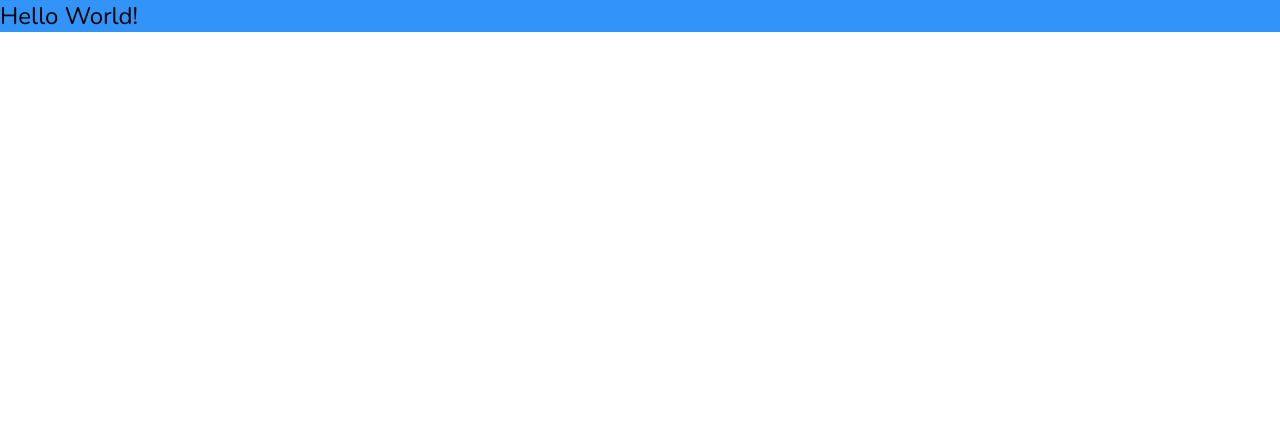
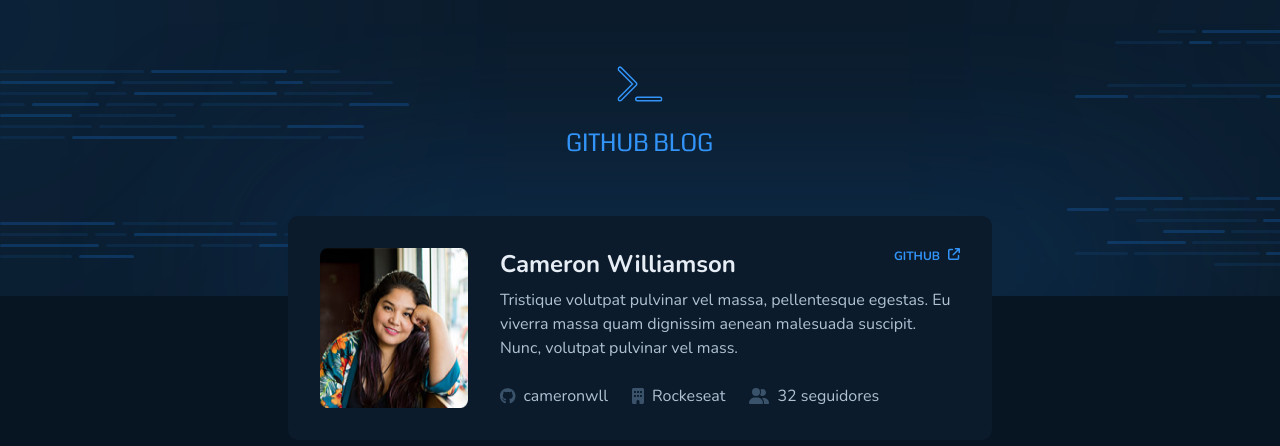
Before and after one commit to guilhermematos13/github-blog, a React (Vite) app: page / in a window 1280 px wide. Shown: the top 446 px of the page. Built offline with nearby package versions, Linux system fonts and the light colour scheme.

Commit message:
feat: create profile component

```diff
--- a/index.html
+++ b/index.html
@@ -12,7 +12,7 @@
     />
     <title>Vite + React + TS</title>
   </head>
-  <body>
+  <body class="bg-base-background">
     <div id="root"></div>
     <script type="module" src="/src/main.tsx"></script>
   </body>
--- a/package.json
+++ b/package.json
@@ -10,6 +10,10 @@
     "preview": "vite preview"
   },
   "dependencies": {
+    "@fortawesome/fontawesome-svg-core": "^6.4.0",
+    "@fortawesome/free-brands-svg-icons": "^6.4.0",
+    "@fortawesome/free-solid-svg-icons": "^6.4.0",
+    "@fortawesome/react-fontawesome": "^0.2.0",
     "react": "^18.2.0",
     "react-dom": "^18.2.0"
   },
--- a/src/App.tsx
+++ b/src/App.tsx
@@ -1,9 +1,14 @@
+import { Header } from './Components/Header';
+import { Profile } from './Components/Profile';
 import './styles/input.css';
 
 export function App() {
   return (
-    <div>
-      <h1 className="bg-blue text-2xl">Hello World!</h1>
+    <div className="max-w-[1440px] mx-auto bg-base-background w-screen h-screen">
+      <Header />
+      <div className="px-[288px] flex flex-col">
+        <Profile />
+      </div>
     </div>
   );
 }
--- /dev/null
+++ b/src/Components/Profile.tsx
@@ -0,0 +1,48 @@
+import { FontAwesomeIcon } from '@fortawesome/react-fontawesome';
+import avatar from '../assets/avatar.png';
+import {
+  faArrowUpRightFromSquare,
+  faBuilding,
+  faUserGroup,
+} from '@fortawesome/free-solid-svg-icons';
+import { faGithub } from '@fortawesome/free-brands-svg-icons';
+
+export function Profile() {
+  return (
+    <div className="flex gap-8 bg-base-profile p-8 rounded-[10px] -mt-20">
+      <img src={avatar} />
+      <div className="flex flex-col w-full">
+        <div className="flex w-full justify-between">
+          <strong className="text-2xl text-base-title">
+            Cameron Williamson
+          </strong>
+          <a
+            href="#"
+            className="flex h-4 justify-center gap-2 text-xs text-blue font-bold hover:border-b-2 hover:border-blue"
+          >
+            GITHUB <FontAwesomeIcon icon={faArrowUpRightFromSquare} />
+          </a>
+        </div>
+        <p className="text-base-text mt-2 mb-6">
+          Tristique volutpat pulvinar vel massa, pellentesque egestas. Eu
+          viverra massa quam dignissim aenean malesuada suscipit. Nunc, volutpat
+          pulvinar vel mass.
+        </p>
+        <div className="flex gap-6">
+          <a href="#" className="flex items-center gap-2 text-base-text">
+            <FontAwesomeIcon icon={faGithub} className="text-base-label" />
+            cameronwll
+          </a>
+          <a href="#" className="flex items-center gap-2 text-base-text">
+            <FontAwesomeIcon icon={faBuilding} className="text-base-label" />
+            Rockeseat
+          </a>
+          <a href="#" className="flex items-center gap-2 text-base-text">
+            <FontAwesomeIcon icon={faUserGroup} className="text-base-label" />
+            32 seguidores
+          </a>
+        </div>
+      </div>
+    </div>
+  );
+}
```
Also changed, not shown: src/assets/avatar.png (added), 1 other file (tests, documents, lock files or other folders).
